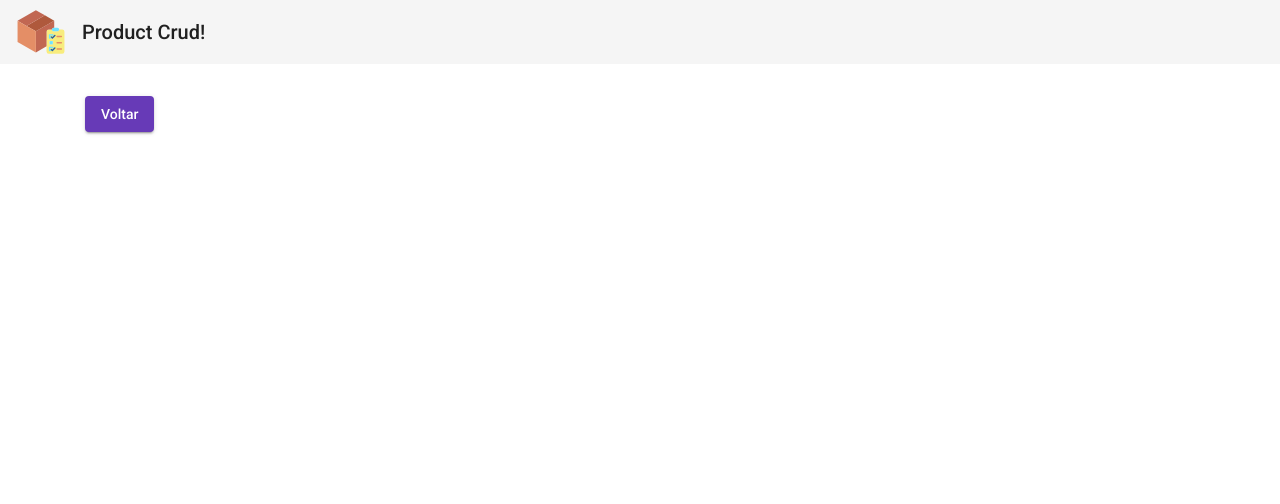
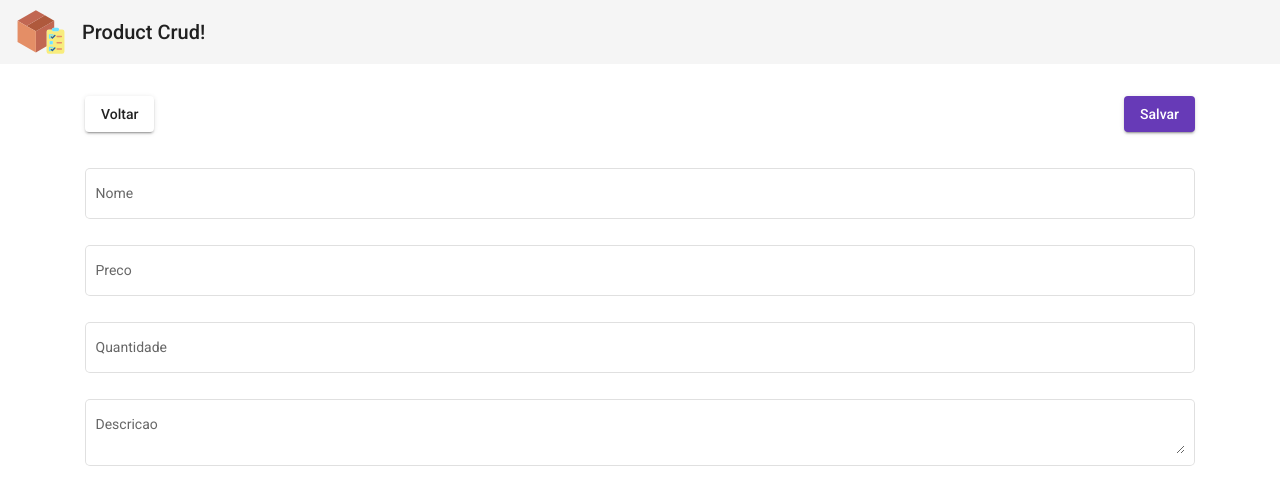
Before and after one commit to LucasRufo/product-crud, an Angular app: page /create in a window 1280 px wide. Shown: the top 504 px of the page. Built offline with nearby package versions, Linux system fonts and the light colour scheme.

Commit message:
Adição dos campos do formularios de criação de produto

```diff
--- a/src/app/Main/create/create.component.html
+++ b/src/app/Main/create/create.component.html
@@ -1,6 +1,28 @@
 <main class="container">
     <div class="button-container">
-        <button [routerLink]="['/list']" mat-raised-button color="primary">Voltar</button>
+        <button [routerLink]="['/list']" mat-raised-button color="basic">Voltar</button>
+        <button class="button-align" mat-raised-button color="primary">Salvar</button>
+    </div>
+    <div class="form-container">
+        <mat-form-field appearance="outline">
+            <mat-label>Nome</mat-label>
+            <input matInput placeholder="">
+        </mat-form-field>
+
+        <mat-form-field appearance="outline">
+            <mat-label>Preco</mat-label>
+            <input matInput placeholder="">
+        </mat-form-field>
+
+        <mat-form-field appearance="outline">
+            <mat-label>Quantidade</mat-label>
+            <input matInput placeholder="">
+        </mat-form-field>
+
+        <mat-form-field appearance="outline">
+            <mat-label>Descricao</mat-label>
+            <textarea matInput placeholder=""></textarea>
+        </mat-form-field>
     </div>
 </main>
 
@@ -10,4 +32,14 @@
         justify-content: flex-start;
         margin-top: 2rem;
     }
+
+    .button-align {
+        margin-left: auto;
+    }
+
+    .form-container {
+        display: flex;
+        flex-direction: column;
+        margin-top: 2rem;
+    }
 </style>
```
Also changed, not shown: src/app/app.module.ts (+11 -2 lines).
